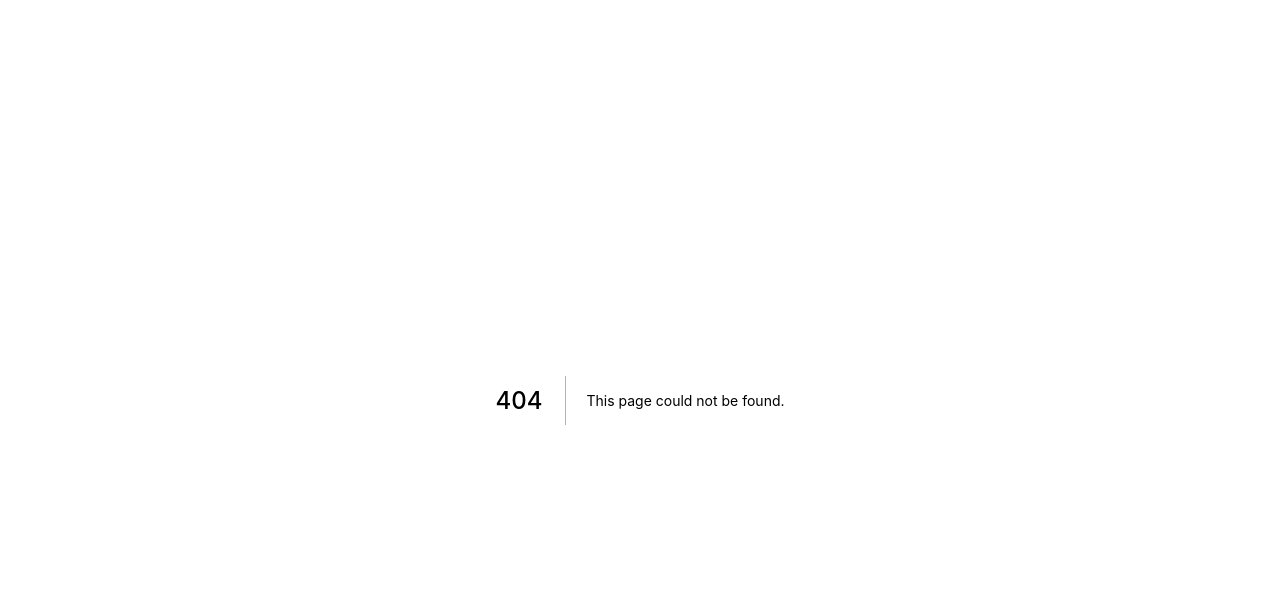
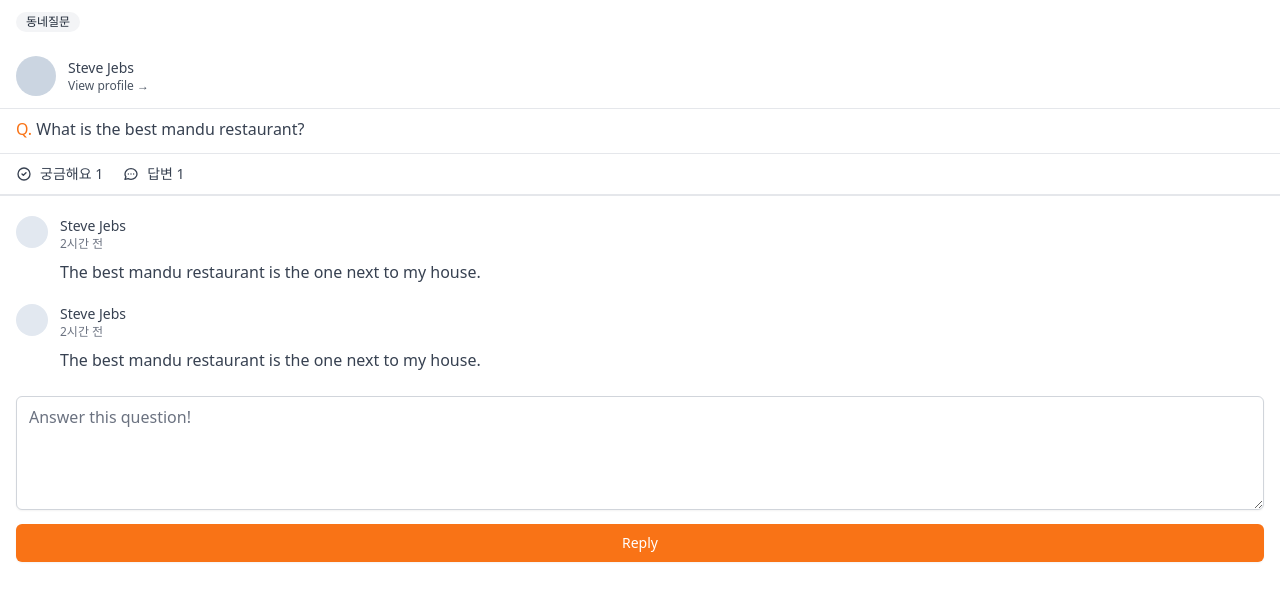
Before and after one commit to yongwoo-jeong/carrot-market, a Next.js app: page /community/1 in a window 1280 px wide. Before the commit this address had no page. Shown: the top 600 px of the page. Built offline with nearby package versions, Linux system fonts and the light colour scheme.

Commit message:
Community id page done

```diff
--- /dev/null
+++ b/pages/community/[id].tsx
@@ -0,0 +1,100 @@
+import type { NextPage } from "next";
+
+const CommunityPostDetail: NextPage = () => {
+  return (
+    <div>
+      <span className="my-3 ml-4 inline-flex items-center rounded-full bg-gray-100 px-2.5 py-0.5 text-xs font-medium text-gray-800">
+        동네질문
+      </span>
+      <div className="b-3 flex cursor-pointer items-center space-x-3  border-b px-4 py-3">
+        <div className="h-10 w-10 rounded-full  bg-slate-300" />
+        <div>
+          <p className="text-sm font-medium text-gray-700">Steve Jebs</p>
+          <p className="text-xs font-medium text-gray-600">
+            View profile &rarr;
+          </p>
+        </div>
+      </div>
+      <div>
+        <div className="mt-2 px-4 text-gray-700">
+          <span className="font-medium text-orange-500 ">Q.</span> What is the
+          best mandu restaurant?
+        </div>
+        <div className=" mt-3 flex w-full space-x-5 border-t border-b-[2px] px-4 py-2.5 text-gray-700">
+          <span className="flex items-center space-x-2 text-sm">
+            <svg
+              className="h-4 w-4"
+              fill="none"
+              stroke="currentColor"
+              viewBox="0 0 24 24"
+              xmlns="http://www.w3.org/2000/svg"
+            >
+              <path
+                strokeLinecap="round"
+                strokeLinejoin="round"
+                strokeWidth="2"
+                d="M9 12l2 2 4-4m6 2a9 9 0 11-18 0 9 9 0 0118 0z"
+              ></path>
+            </svg>
+            <span>궁금해요 1</span>
+          </span>
+          <span className="flex items-center space-x-2 text-sm">
+            <svg
+              className="h-4 w-4"
+              fill="none"
+              stroke="currentColor"
+              viewBox="0 0 24 24"
+              xmlns="http://www.w3.org/2000/svg"
+            >
+              <path
+                strokeLinecap="round"
+                strokeLinejoin="round"
+                strokeWidth="2"
+                d="M8 12h.01M12 12h.01M16 12h.01M21 12c0 4.418-4.03 8-9 8a9.863 9.863 0 01-4.255-.949L3 20l1.395-3.72C3.512 15.042 3 13.574 3 12c0-4.418 4.03-8 9-8s9 3.582 9 8z"
+              ></path>
+            </svg>
+            <span>답변 1</span>
+          </span>
+        </div>
+      </div>
+      <div className="my-5 space-y-5 px-4">
+        <div className="flex items-start space-x-3">
+          <div className="h-8 w-8 rounded-full bg-slate-200" />
+          <div>
+            <span className="block text-sm font-medium text-gray-700">
+              Steve Jebs
+            </span>
+            <span className="block text-xs text-gray-500">2시간 전</span>
+            <p className="mt-2 text-gray-700">
+              The best mandu restaurant is the one next to my house.
+            </p>
+          </div>
+        </div>
+        <div className="flex items-start space-x-3">
+          <div className="h-8 w-8 rounded-full bg-slate-200" />
+          <div>
+            <span className="block text-sm font-medium text-gray-700">
+              Steve Jebs
+            </span>
+            <span className="block text-xs text-gray-500">2시간 전</span>
+            <p className="mt-2 text-gray-700">
+              The best mandu restaurant is the one next to my house.
+            </p>
+          </div>
+        </div>
+      </div>
+      <div className="px-4">
+        <textarea
+          className="mt-1 w-full rounded-md border-gray-300 shadow-sm focus:border-orange-500 focus:ring-2 focus:ring-orange-500"
+          rows={4}
+          placeholder="Answer this question!"
+        />
+        <button className="mt-2 w-full rounded-md border border-transparent bg-orange-500 py-2 px-4 text-sm font-medium text-white shadow-sm hover:bg-orange-600 focus:outline-none focus:ring-2 focus:ring-orange-500 focus:ring-offset-2">
+          Reply
+        </button>
+      </div>
+    </div>
+  );
+};
+
+export default CommunityPostDetail;
```
